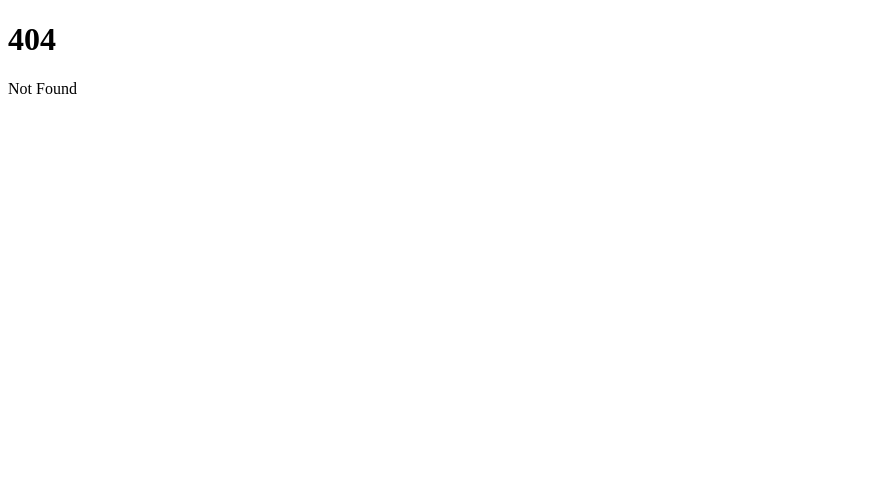
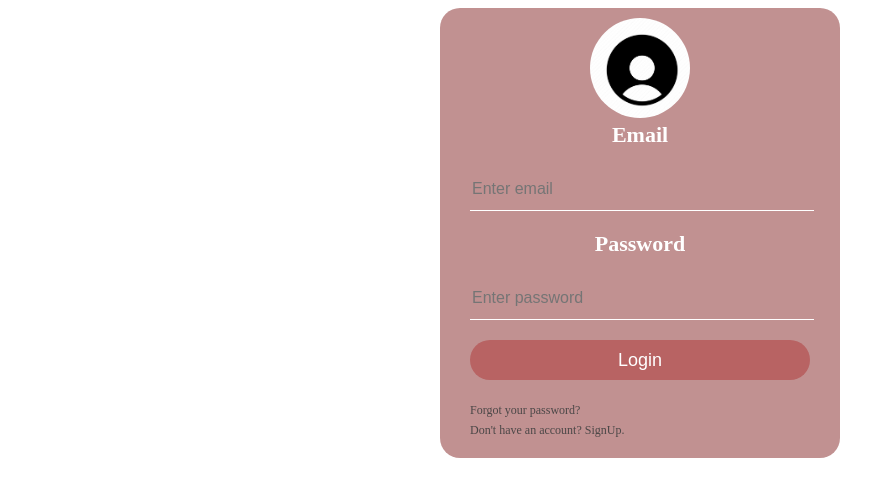
Before and after one commit to otimbrian/Music-Front-End-Svelte, a SvelteKit app: page /login in a window 1280 px wide. Before the commit this address had no page. Shown: the top 496 px of the page, without its empty margins (0-895 px from the left). Built offline with nearby package versions, Linux system fonts and the light colour scheme.

Commit message:
Added login page

```diff
--- /dev/null
+++ b/src/routes/login/+page.svelte
@@ -0,0 +1,143 @@
+<script lang="ts">
+	import place_holder from '$lib/images/placeholder.png';
+	import axios from 'axios';
+
+	let baseUrl = 'http://localhost:8080';
+	let username: string;
+	let password: string;
+
+	let values = { email: '', password: '' };
+
+	// let email: string;
+	// let password: string;
+
+	const handleUserLogin = async () => {
+		values.email = username;
+		values.password = password;
+
+		// console.log(values)
+		try {
+			const user = await axios.post(`${baseUrl}/user/login`, values);
+			window.localStorage.setItem(
+				"logged In User Details", JSON.stringify(user.data)
+			)
+		}catch(exeption){
+			console.log("Exeption",exeption)
+		}
+		// console.log(user.data);
+	};
+</script>
+
+<div style="align-content: center;">
+	<div class="loginbox">
+		<img src={place_holder} alt="Placeholder" class="avatar" />
+
+		<form action="" method="post" on:submit|preventDefault={handleUserLogin}>
+			<h1>Email</h1>
+			<input type="text" placeholder="Enter email" autocomplete="username" bind:value={username} />
+
+			<h1>Password</h1>
+			<input
+				type="password"
+				placeholder="Enter password"
+				name="password"
+				id="password"
+				autocomplete="current-password"
+				bind:value={password}
+			/>
+
+			<input type="submit" value="Login" />
+		</form>
+		<div class="problems">
+			<a href="/">Forgot your password?</a><br />
+			<a href="/signup">Don't have an account? SignUp.</a>
+		</div>
+	</div>
+</div>
+
+<style>
+	.loginbox {
+		/* align-content: center; */
+		/* width: 50%; */
+		width: 400px;
+		margin: 0 auto;
+		height: 450px;
+		background: rgba(160, 86, 86, 0.651);
+		color: #fff;
+		top: 50%;
+		left: 50%;
+		/* position: sticky; */
+		/* transform: translate(-50%,-50%); */
+		box-sizing: border-box;
+		border-radius: 20px;
+		padding: 10px 30px;
+		/* display: block; */
+
+		/* width: 100%; */
+		/* display: flex; */
+		/* justify-content: center; */
+	}
+
+	.avatar {
+		width: 100px;
+		height: 100px;
+		border-radius: 50%;
+		position: sticky;
+		top: -50px;
+		left: calc(50% - 50px);
+	}
+
+	h1 {
+		margin: 0;
+		padding: 0 0 20px;
+		text-align: center;
+		font-size: 22px;
+	}
+
+	.loginbox input {
+		width: 100%;
+		margin-bottom: 20px;
+	}
+
+	.loginbox input[type='text'],
+	input[type='password'] {
+		border: none;
+		border-bottom: 1px solid #fff;
+		background: transparent;
+		outline: none;
+		height: 40px;
+		color: #fff;
+		font-size: 16px;
+	}
+
+	.loginbox input[type='submit'] {
+		border: none;
+		outline: none;
+		height: 40px;
+		background: #b86363;
+		color: #fff;
+		font-size: 18px;
+		border-radius: 20px;
+	}
+
+	.loginbox input[type='submit']:hover {
+		cursor: pointer;
+		background: #9b937d;
+		color: #000;
+	}
+
+	.loginbox a {
+		text-decoration: none;
+		font-size: 12px;
+		line-height: 20px;
+		color: rgb(75, 71, 71);
+	}
+
+	.loginbox a:hover {
+		color: #ffc107;
+	}
+
+	.loginbox .problems {
+		justify-content: center;
+	}
+</style>
```
